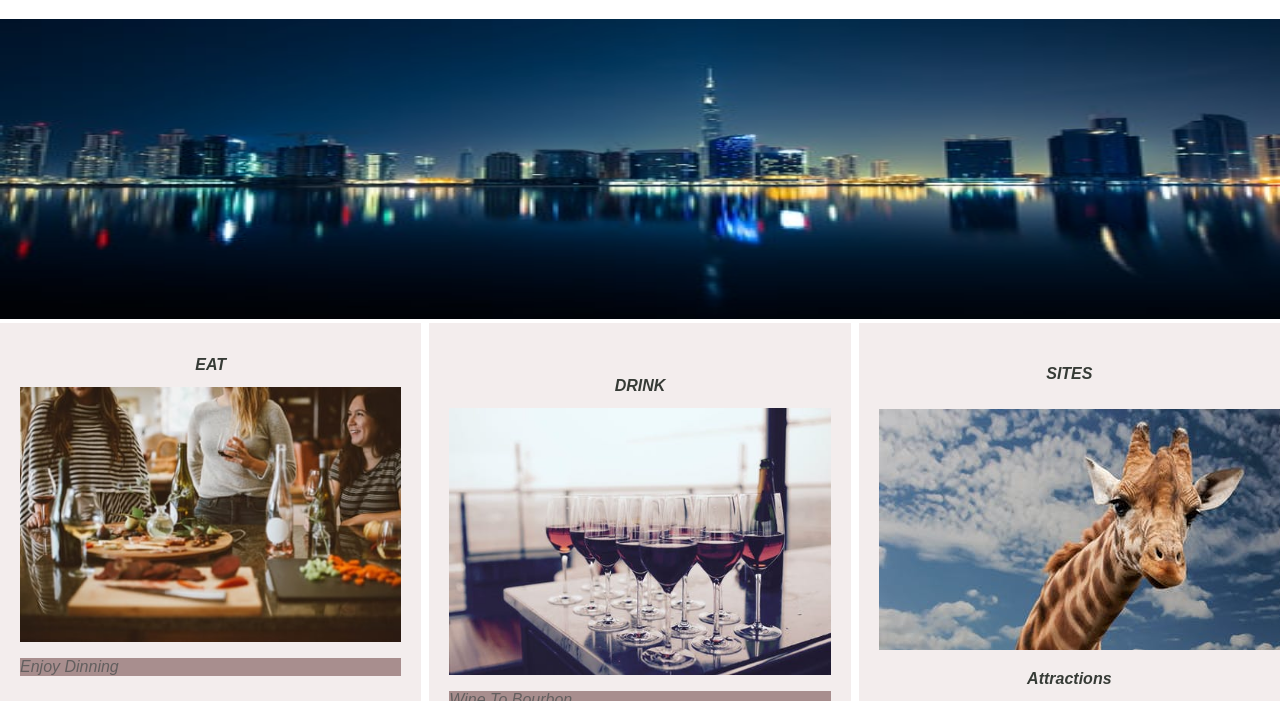
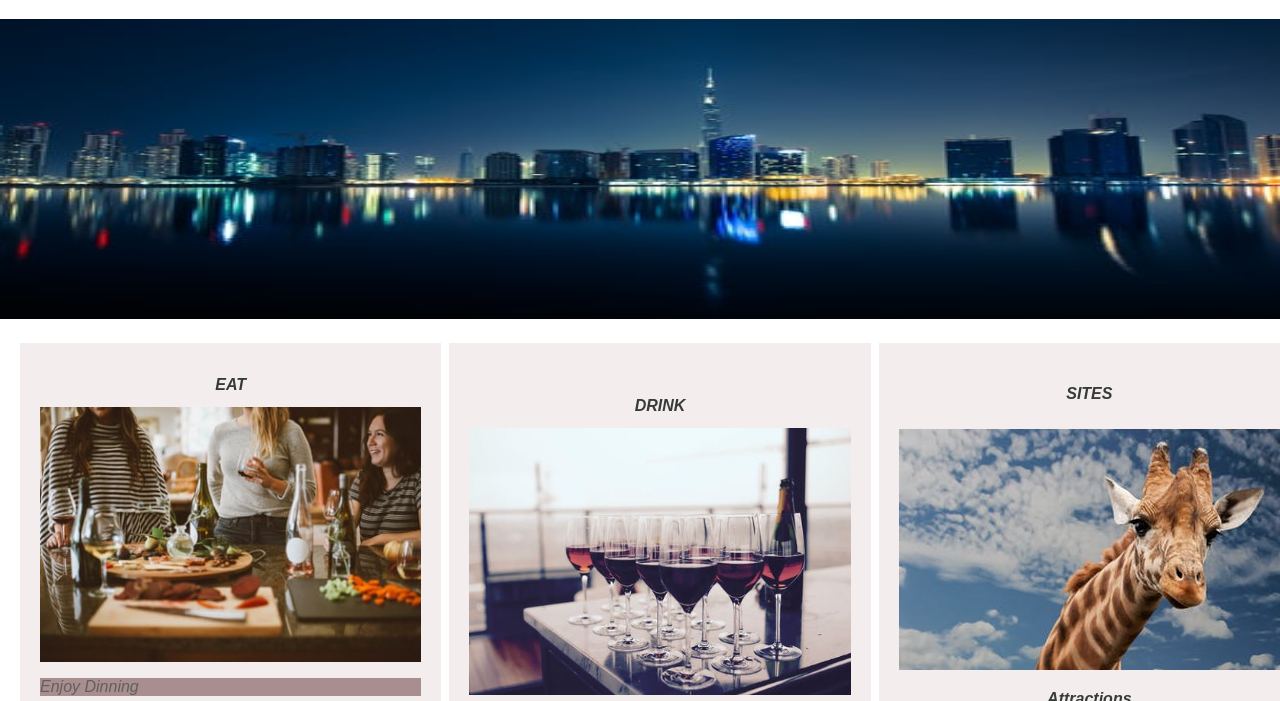
Before and after one commit to lragland-gif/louisville-website, a plain HTML site: page index.html in a window 1280 px wide. Shown: the part 61-762 px from the top of the page. Drawn offline with Linux system fonts and the light colour scheme.

Commit message:
updated readme file

```diff
--- a/css/style.css
+++ b/css/style.css
@@ -22,9 +22,11 @@ header {
 /* Parent Styling */
 .flexParent {
   display: flex;
+  width:100%;
   flex-wrap:wrap-reverse;
    gap: 8px;
   border:white;
+  padding: 20px;
   }
 
 
```
Also changed, not shown: 1 other file.
